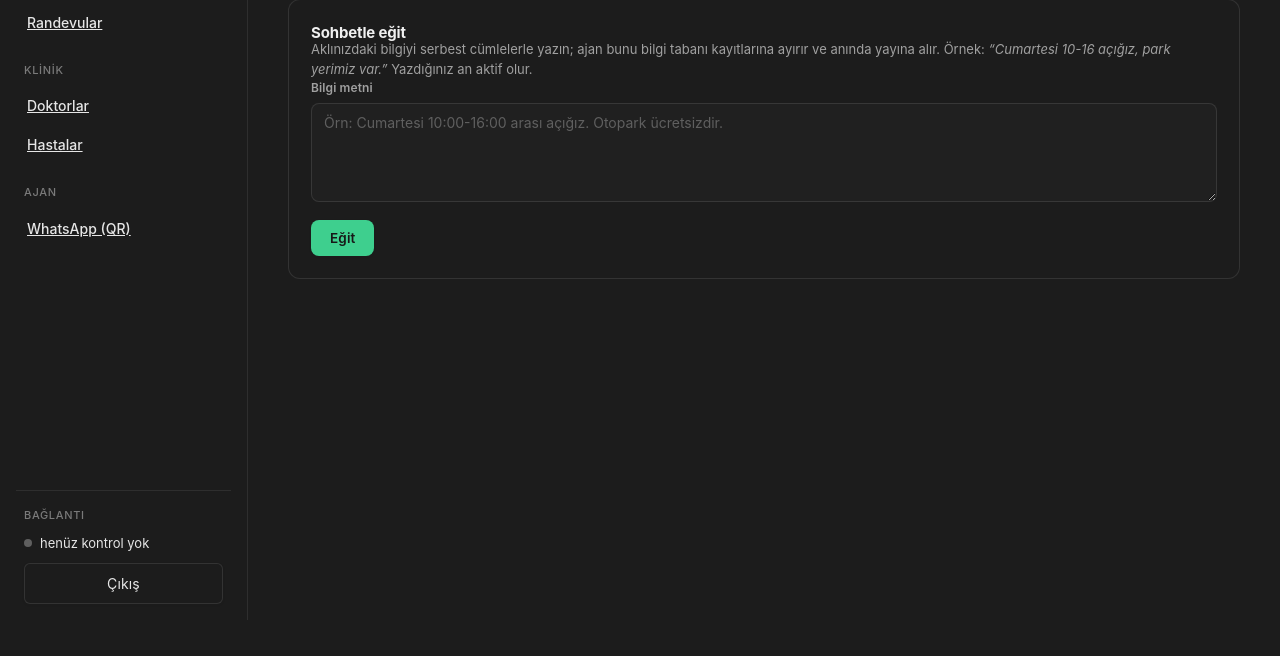
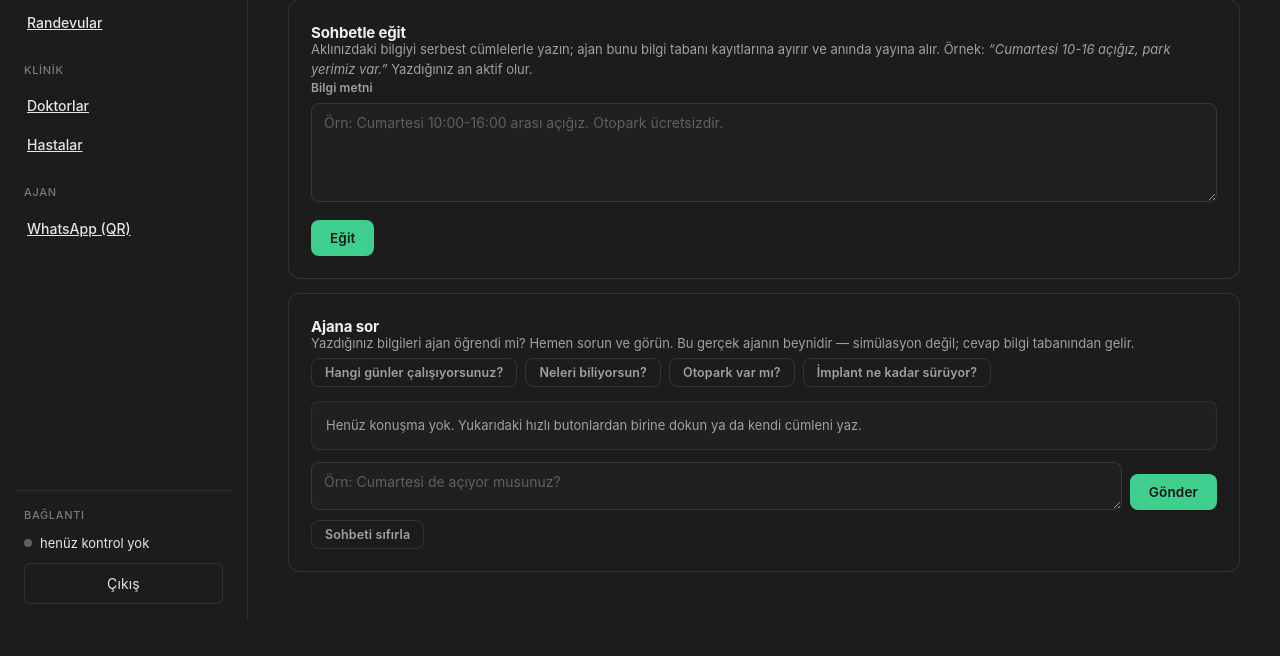
Before and after one commit to botfusions/demokilinik, a FastAPI app: template app/templates/egitim.html in a window 1280 px wide. Shown: the part 180-836 px from the top of the page. Before the commit the page ends 800 px from the top, so only its background shows below. Run offline with FastAPI, Linux system fonts and the light colour scheme; the template is opened without the code that fills it, so the values that code supplies are empty; some libraries are stand-ins or nearby versions.

Commit message:
Ajana sor ekranı: müşteri panelinde öğrendiğini sorgula
/egitim sayfasına "Ajana sor" kartı — "Sohbetle eğit"in altında. Personel
ne öğrettiğini hemen sınar: hızlı butonlar + sohbet + Gönder + sıfırla.
Yan etkisiz kural→hafif→ajan boru hattı (WhatsApp/CRM'ye yazmaz). Aynısı
vendor konsolunda; iki ayrı app, bilinçli tekrar.

Co-Authored-By: Claude <noreply@anthropic.com>

```diff
--- a/app/main.py
+++ b/app/main.py
@@ -22,7 +22,7 @@ from itsdangerous import BadSignature, URLSafeSerializer
 PROJE_KOKU = Path(__file__).resolve().parent.parent
 load_dotenv(PROJE_KOKU / ".env")
 
-from app import ajan, bildirim, hatirlatma, instagram, iyilestirme, kural, openwa, saglik  # noqa: E402  (load_dotenv'den sonra)
+from app import ajan, bildirim, hafif, hatirlatma, instagram, iyilestirme, kural, openwa, saglik  # noqa: E402  (load_dotenv'den sonra)
 from app.crm import (  # noqa: E402
     CalismaSaatiDisi,
     GecmisTarih,
@@ -325,16 +325,66 @@ def bilgi_ac(request: Request, bilgi_id: int, conn=Depends(db)):
 # İki girdi: sohbetle eğit (personel yazar, AKTİF iner) ve site tarama
 # (makine kazır, PASİF/taslak iner — onay Bilgi Tabanı'nda, yukarıdaki rotalarla).
 
-@app.get("/egitim", response_class=HTMLResponse, dependencies=[Depends(yonetici)])
-def egitim_sayfasi(request: Request, conn=Depends(db)):
-    # beklemede taslak sayısı: pasif KB kayıtları (onay bekleyen kazınan içerik)
-    taslak_adedi = sum(1 for b in bilgiler_listele(conn) if not b["aktif"])
+# Ajana sor: personelin "ne öğrendim?" diye sorduğu demo sohbeti.
+# ponytail: oturum-başı sohbet bellekte (dict[user_id]). Demo aracıdır;
+# yeniden başlatmada sıfırlanır, çok-worker'da paylaşılmaz. Üretim değil.
+_egitim_sohbet: dict[int, list[dict]] = {}
+
+
+def _ajan_sor(conn, gecmis: list[dict], mesaj: str) -> str:
+    """Demo yolu: kural → hafif → ajan. WhatsApp/CRM yan etkisi yoktur.
+
+    Bu gerçek ajan beynidir — simülasyon değil. Ajan araç çağırabilir
+    (randevu açar vb.); burada WhatsApp yerine bu ekran kullanıldığı için
+    görüşme DB'ye yazılmaz, kimseye mesaj gitmez. Aynısı vendor konsolunda
+    (egitim.sunucu._ajan_sor) — iki ayrı app, bilinçli tekrar."""
+    yanit = kural.cevap_dene(conn, mesaj)
+    if yanit:
+        return yanit
+    dene = hafif.cevap_dene(gecmis, mesaj)
+    if dene:
+        return dene[0]
+    yanit, _maliyet = ajan.cevap_uret(gecmis, mesaj)
+    yanit, _konum = ajan.konum_ayikla(yanit)
+    return yanit
+
+
+def _egitim_render(request: Request, conn, **ekstra):
+    kid = _kim(request)["id"]
     return sablonlar.TemplateResponse(request, "egitim.html", {
         "sayfa": "egitim",
         "kullanici": _kim(request),
-        "taslak_adedi": taslak_adedi,
+        "taslak_adedi": sum(1 for b in bilgiler_listele(conn) if not b["aktif"]),
         "saglik": saglik.saglik_ozeti(conn),
+        "sohbet": _egitim_sohbet.get(kid, []),
+        **ekstra,
     })
+
+
+@app.get("/egitim", response_class=HTMLResponse, dependencies=[Depends(yonetici)])
+def egitim_sayfasi(request: Request, conn=Depends(db)):
+    return _egitim_render(request, conn)
+
+
+@app.post("/egitim/sor", dependencies=[Depends(yonetici)])
+def egitim_sor(request: Request, mesaj: str = Form(...), conn=Depends(db)):
+    """Öğrenileni sorgula: ajanın beynine gider, hiçbir yere mesaj yazmaz."""
+    kid = _kim(request)["id"]
+    gecmis = list(_egitim_sohbet.get(kid, []))
+    try:
+        yanit = _ajan_sor(conn, gecmis, mesaj)
+    except Exception as e:
+        log.warning("Ajana sor başarısız: %s", e)
+        return _egitim_render(request, conn, soru=mesaj, soru_hata=str(e))
+    _egitim_sohbet.setdefault(kid, []).append({"yon": "gelen", "mesaj": mesaj})
+    _egitim_sohbet[kid].append({"yon": "giden", "mesaj": yanit})
+    return _egitim_render(request, conn)
+
+
+@app.post("/egitim/sohbet/sifirla", dependencies=[Depends(yonetici)])
+def egitim_sohbet_sifirla(request: Request, conn=Depends(db)):
+    _egitim_sohbet.pop(_kim(request)["id"], None)
+    return RedirectResponse("/egitim", status_code=303)
 
 
 @app.post("/egitim/egit", dependencies=[Depends(yonetici)])
--- a/app/templates/egitim.html
+++ b/app/templates/egitim.html
@@ -54,4 +54,72 @@
   </form>
 </div>
 
+<div class="kart">
+  <h2>Ajana sor</h2>
+  <p class="bos" style="margin-top:-8px">
+    Yazdığınız bilgileri ajan öğrendi mi? Hemen sorun ve görün. Bu gerçek
+    ajanın beynidir — simülasyon değil; cevap bilgi tabanından gelir.
+  </p>
+
+  <style>
+    .sor-cips{display:flex;flex-wrap:wrap;gap:8px;margin:4px 0 14px}
+    .sor-cips form{display:inline}
+    .sohbet-kutu{
+      max-height:340px;overflow-y:auto;padding:14px;
+      background:var(--canvas-soft);border:1px solid var(--hairline-cool);
+      border-radius:var(--r-md);margin-bottom:12px;
+      display:flex;flex-direction:column;gap:8px;
+    }
+    .balon{max-width:80%;padding:9px 13px;border-radius:14px;font-size:14px;
+           line-height:1.45;white-space:pre-wrap;word-break:break-word}
+    .balon.benden{align-self:flex-end;background:var(--primary);color:var(--on-primary);
+                  border-bottom-right-radius:4px}
+    .balon.ajandan{align-self:flex-start;background:var(--canvas);
+                   border:1px solid var(--hairline);color:var(--ink);
+                   border-bottom-left-radius:4px}
+    .sor-form{display:flex;gap:8px;align-items:flex-end}
+    .sor-form textarea{min-height:48px;flex:1}
+  </style>
+
+  <div class="sor-cips">
+    <form method="post" action="/egitim/sor">
+      <input type="hidden" name="mesaj" value="Hangi günler çalışıyorsunuz?">
+      <button type="submit" class="sade">Hangi günler çalışıyorsunuz?</button>
+    </form>
+    <form method="post" action="/egitim/sor">
+      <input type="hidden" name="mesaj" value="Neleri biliyorsun?">
+      <button type="submit" class="sade">Neleri biliyorsun?</button>
+    </form>
+    <form method="post" action="/egitim/sor">
+      <input type="hidden" name="mesaj" value="Otopark var mı?">
+      <button type="submit" class="sade">Otopark var mı?</button>
+    </form>
+    <form method="post" action="/egitim/sor">
+      <input type="hidden" name="mesaj" value="İmplant tedavisi ne kadar sürüyor?">
+      <button type="submit" class="sade">İmplant ne kadar sürüyor?</button>
+    </form>
+  </div>
+
+  <div class="sohbet-kutu">
+    {% for m in sohbet %}
+    <div class="balon {{ 'benden' if m.yon == 'gelen' else 'ajandan' }}">{{ m.mesaj }}</div>
+    {% else %}
+    <div class="bos">Henüz konuşma yok. Yukarıdaki hızlı butonlardan birine dokun ya da kendi cümleni yaz.</div>
+    {% endfor %}
+    {% if soru_hata %}
+    <div class="hata" style="margin:0">{{ soru_hata }}</div>
+    {% endif %}
+  </div>
+
+  <form method="post" action="/egitim/sor" class="sor-form">
+    <textarea name="mesaj" rows="1"
+              placeholder="Örn: Cumartesi de açıyor musunuz?"
+              required>{{ soru or '' }}</textarea>
+    <button type="submit">Gönder</button>
+  </form>
+  <form method="post" action="/egitim/sohbet/sifirla" style="margin-top:10px">
+    <button type="submit" class="sade">Sohbeti sıfırla</button>
+  </form>
+</div>
+
 {% endblock %}
```
